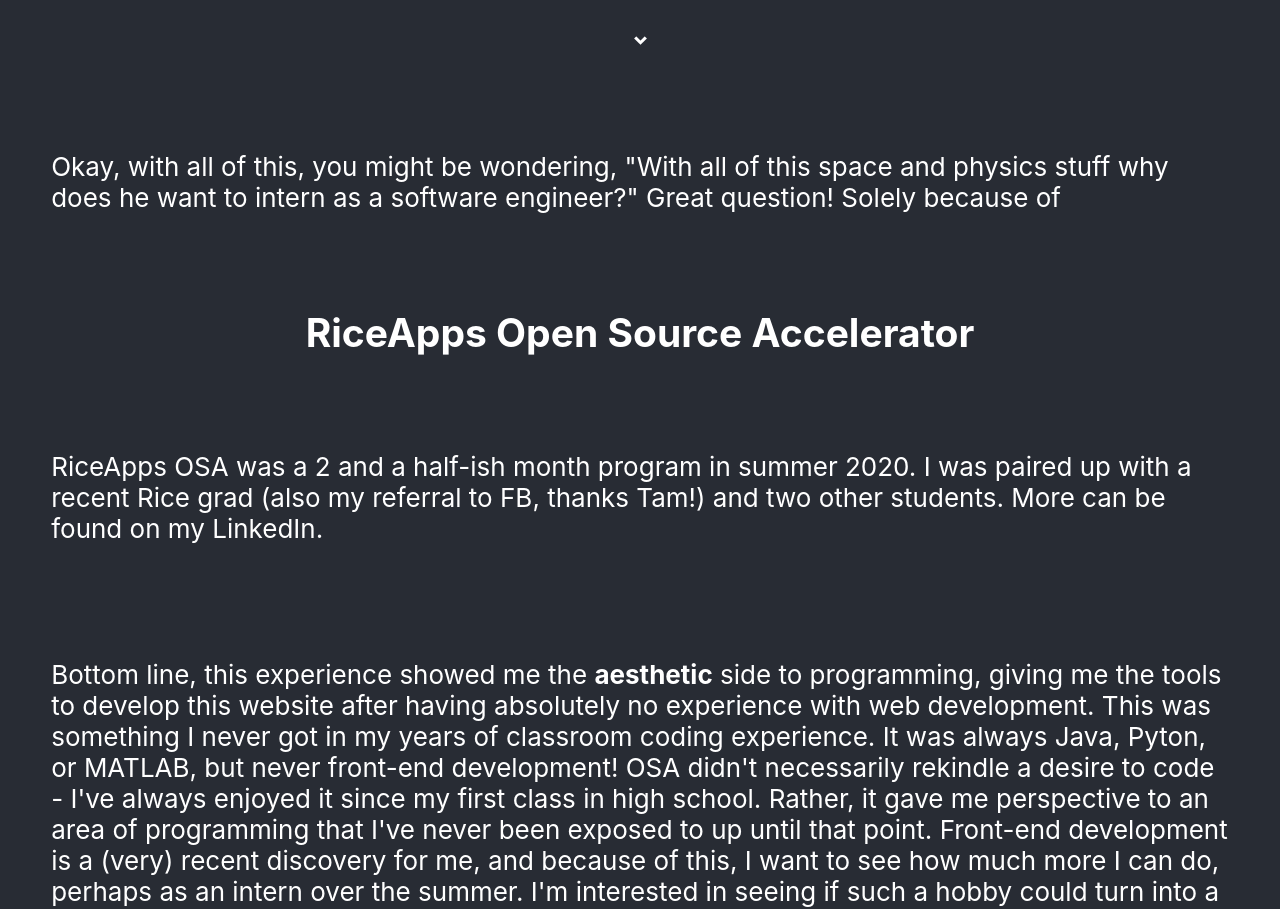
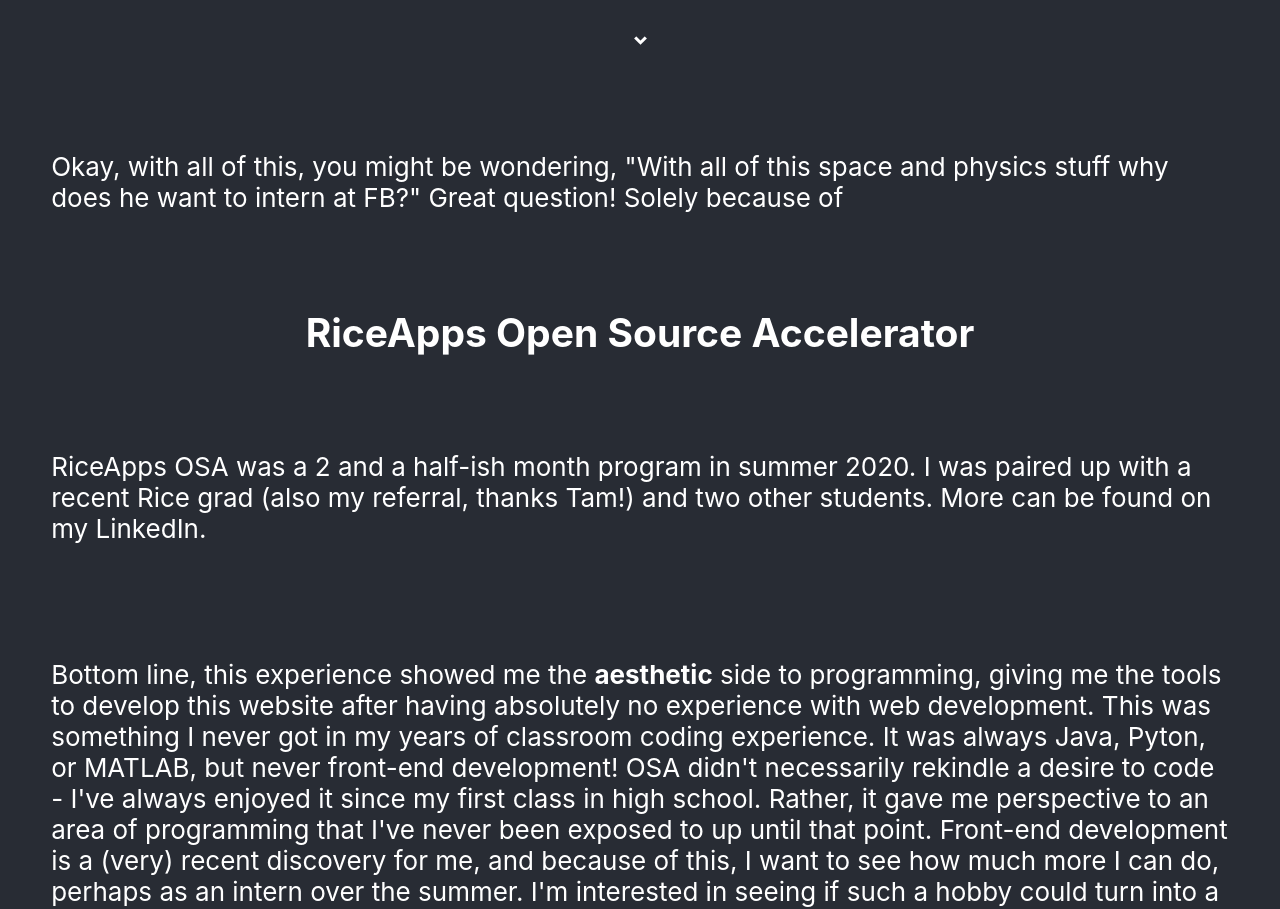
Before and after one commit to bnkhek/bnkheksite, a React (Create React App) app: page /About in a window 1280 px wide. Shown: the part 6220-7129 px from the top of the page. Built offline with nearby package versions, Linux system fonts and the light colour scheme.

Commit message:
Minor changes

```diff
--- a/src/Routes/App.js
+++ b/src/Routes/App.js
@@ -201,16 +201,15 @@
         <div className="page page6">
           <p>
             Okay, with all of this, you might be wondering, "With all of this
-            space and physics stuff why does he want to intern as a software
-            engineer?" Great question! Solely because of
+            space and physics stuff why does he want to intern at FB?" Great
+            question! Solely because of
           </p>
 
           <h2>RiceApps Open Source Accelerator</h2>
           <p>
             RiceApps OSA was a 2 and a half-ish month program in summer 2020. I
-            was paired up with a recent Rice grad (also my referral to FB,
-            thanks Tam!) and two other students. More can be found on my
-            LinkedIn.
+            was paired up with a recent Rice grad (also my referral, thanks
+            Tam!) and two other students. More can be found on my LinkedIn.
           </p>
           <p>
             Bottom line, this experience showed me the{" "}
```
